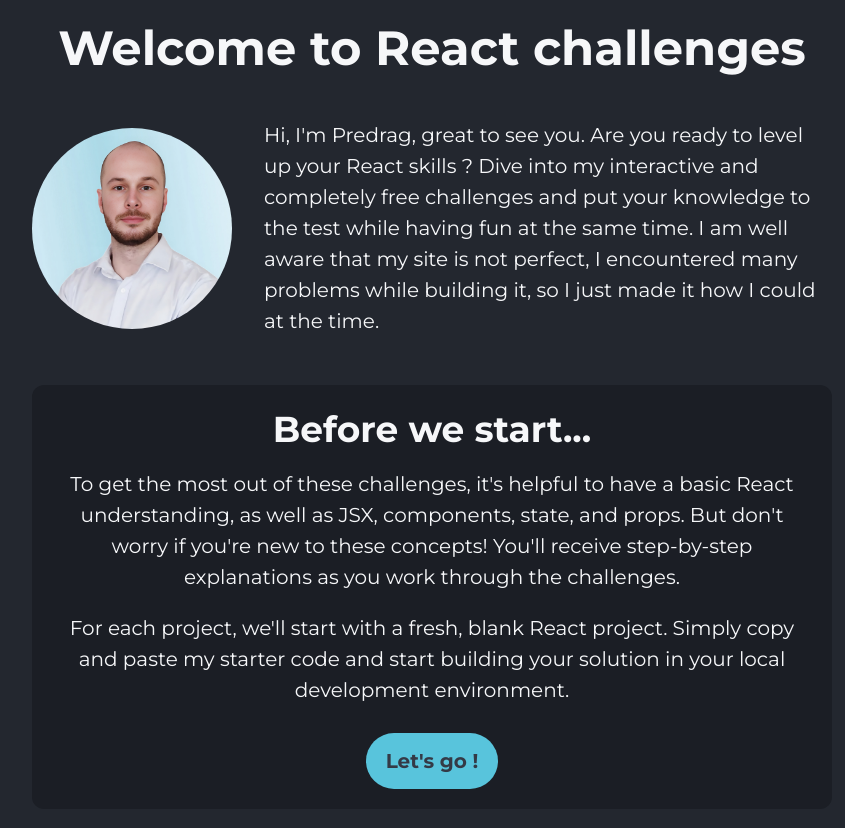
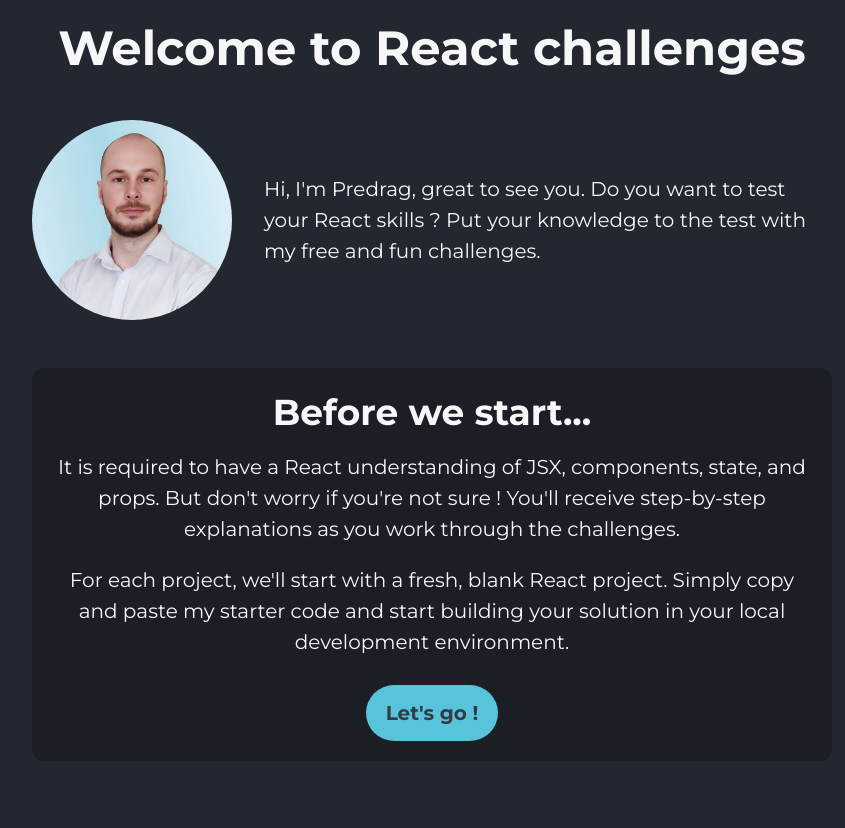
Before and after one commit to Predrag-Jandric/React-challenges, a React (Create React App) app: page / in a window 1280 px wide. Shown: the top 828 px of the page, without its empty margins (208-1053 px from the left). Built offline with nearby package versions, Linux system fonts and the light colour scheme.

Commit message:
FIX: added more extensive readme and removed some content from Welcome.jsx

```diff
--- a/src/components/Welcome.jsx
+++ b/src/components/Welcome.jsx
@@ -17,21 +17,17 @@ function Welcome() {
             alt="missing"
           />
           <p>
-            Hi, I'm Predrag, great to see you. Are you ready to level up your
-            React skills ? Dive into my interactive and completely free
-            challenges and put your knowledge to the test while having fun at
-            the same time. I am well aware that my site is not perfect, I
-            encountered many problems while building it, so I just made it how I
-            could at the time.
+            Hi, I'm Predrag, great to see you. Do you want to test your React
+            skills ? Put your knowledge to the test with my free and fun
+            challenges.
           </p>
         </div>
 
         <div className="text-center pb-8 mb-8 bg-bg2 rounded-xl p-6">
           <h2 className="text-4xl font-bold">Before we start...</h2>
           <p className="my-5">
-            To get the most out of these challenges, it's helpful to have a
-            basic React understanding, as well as JSX, components, state, and
-            props. But don't worry if you're new to these concepts! You'll
+            It is required to have a React understanding of JSX, components,
+            state, and props. But don't worry if you're not sure ! You'll
             receive step-by-step explanations as you work through the
             challenges.
           </p>
```
Also changed, not shown: 1 other file (tests, documents, lock files or other folders).
